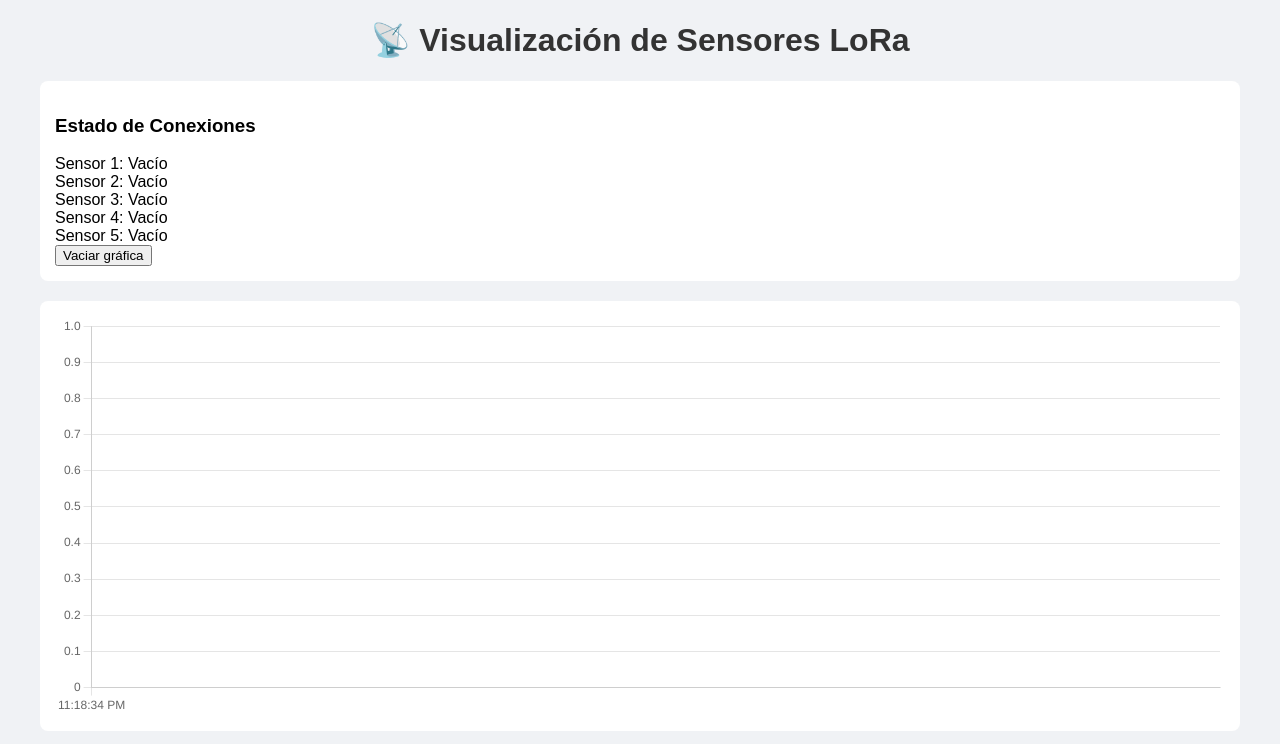
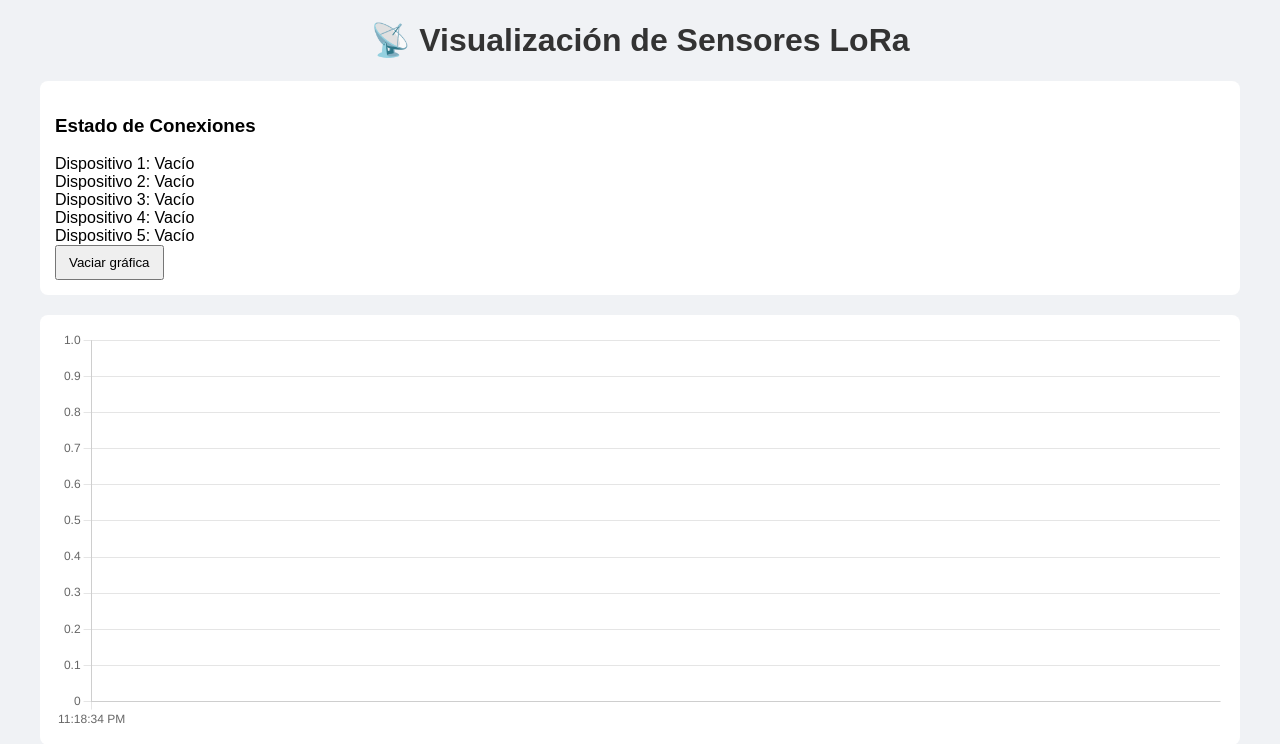
Before and after one commit to Esteban-14/lora-server, a Flask app: page / in a window 1280 px wide. Shown: the top 744 px of the page. Run offline with Flask 3, Linux system fonts and the light colour scheme.

Commit message:
index.html

```diff
--- a/templates/index.html
+++ b/templates/index.html
@@ -28,6 +28,11 @@
         #grafica-contenedor {
             position: relative;
             height: 400px;
+        }
+        button {
+            margin-right: 10px;
+            padding: 8px 12px;
+            cursor: pointer;
         }
     </style>
 </head>
@@ -65,13 +70,11 @@
                 responsive: true,
                 maintainAspectRatio: false,
                 animation: false,
+                plugins: {
+                    legend: { display: false }
+                },
                 scales: {
                     y: { beginAtZero: true }
-                },
-                plugins: {
-                    legend: {
-                        display: false
-                    }
                 }
             }
         });
@@ -101,7 +104,7 @@
                 let html = '';
                 for (let i = 1; i <= 5; i++) {
                     const valor = datos[i].valor;
-                    html += `<div>Sensor ${i}: ${valor !== null ? valor : 'Vacío'}</div>`;
+                    html += `<div>Dispositivo ${i}: ${valor !== null ? valor : 'Vacío'}</div>`;
                 }
                 document.getElementById('estado-nodos').innerHTML = html;
 
```
